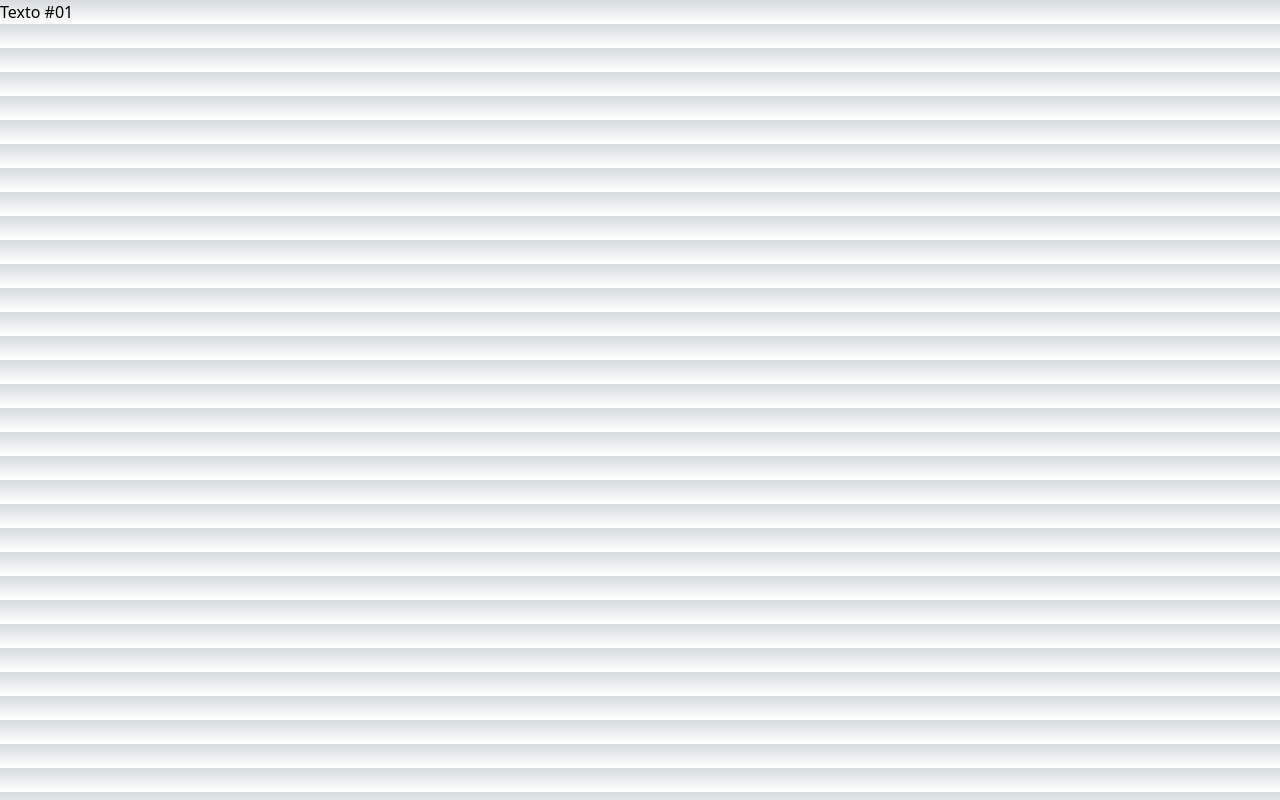
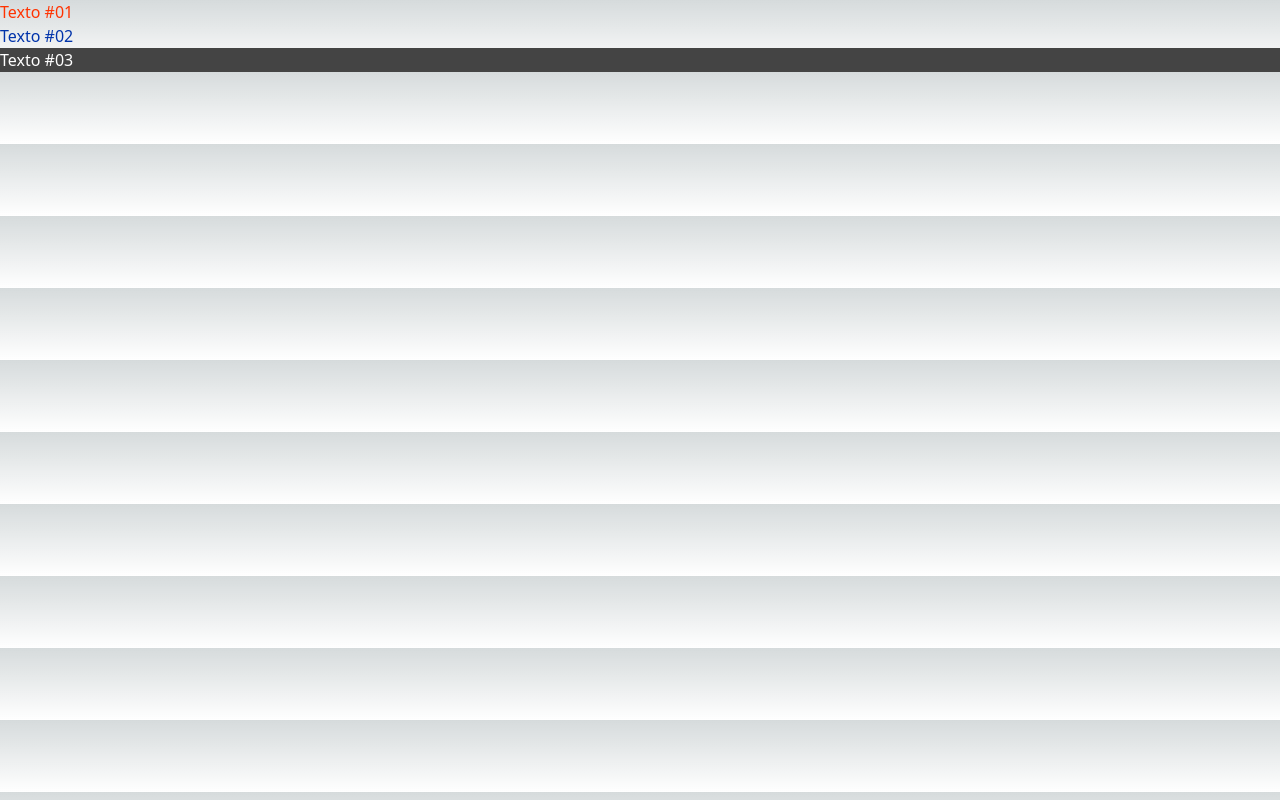
Before and after one commit to David-Santana98/exercicios, a Next.js app: page /css/integracao1 in a window 1280 px wide. Built offline with nearby package versions, Linux system fonts and the light colour scheme.

Commit message:
entendedo css no next

```diff
--- a/pages/_app.js
+++ b/pages/_app.js
@@ -1,4 +1,5 @@
 import '@/styles/globals.css'
+import '@/pages/css/integracao1.css'
 
 export default function App({ Component, pageProps }) {
   return <Component {...pageProps} />
--- /dev/null
+++ b/pages/css/integracao.module.css
@@ -0,0 +1,13 @@
+.vermelha {
+    color: #f30;
+}
+
+.azul {
+    color: #03a;
+}
+
+.branca {
+    background-color: #444;
+    color: #fff
+
+}
--- /dev/null
+++ b/pages/css/integracao1.css
@@ -0,0 +1,13 @@
+.vermelha {
+    color: #f30;
+}
+
+.azul {
+    color: #03a;
+}
+
+.branca {
+    background-color: #444;
+    color: #fff
+
+}
--- a/pages/css/integracao1.jsx
+++ b/pages/css/integracao1.jsx
@@ -1,8 +1,9 @@
 export default function integracao() {
-    return (
-        <div>
-            <div className="vermelha">Texto #01</div>
-            <div className="azul"></div>
-        </div>
-    )
+  return (
+    <>
+      <div className="vermelha">Texto #01</div>
+      <div className="azul">Texto #02</div>
+      <div className="branca">Texto #03</div>
+    </>
+  );
 }
--- /dev/null
+++ b/pages/css/integracao2.jsx
@@ -0,0 +1,3 @@
+export default function integracao2() {
+
+}
```
